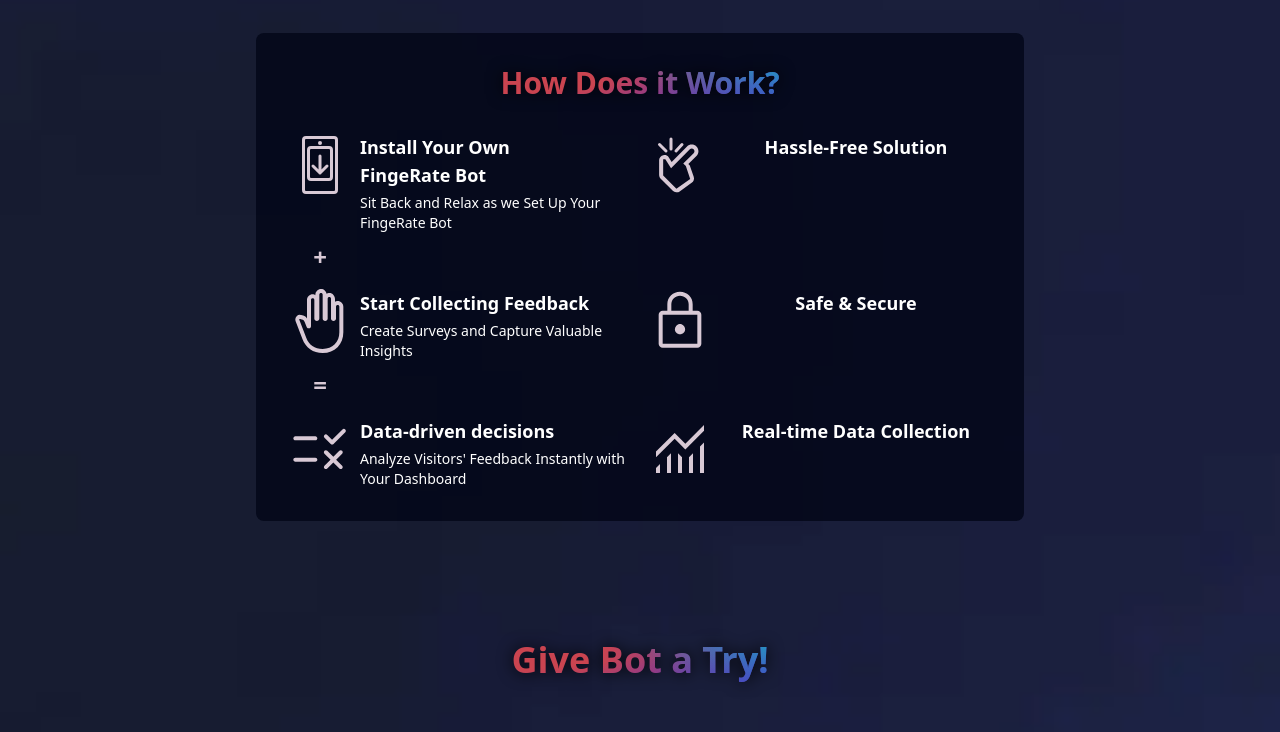
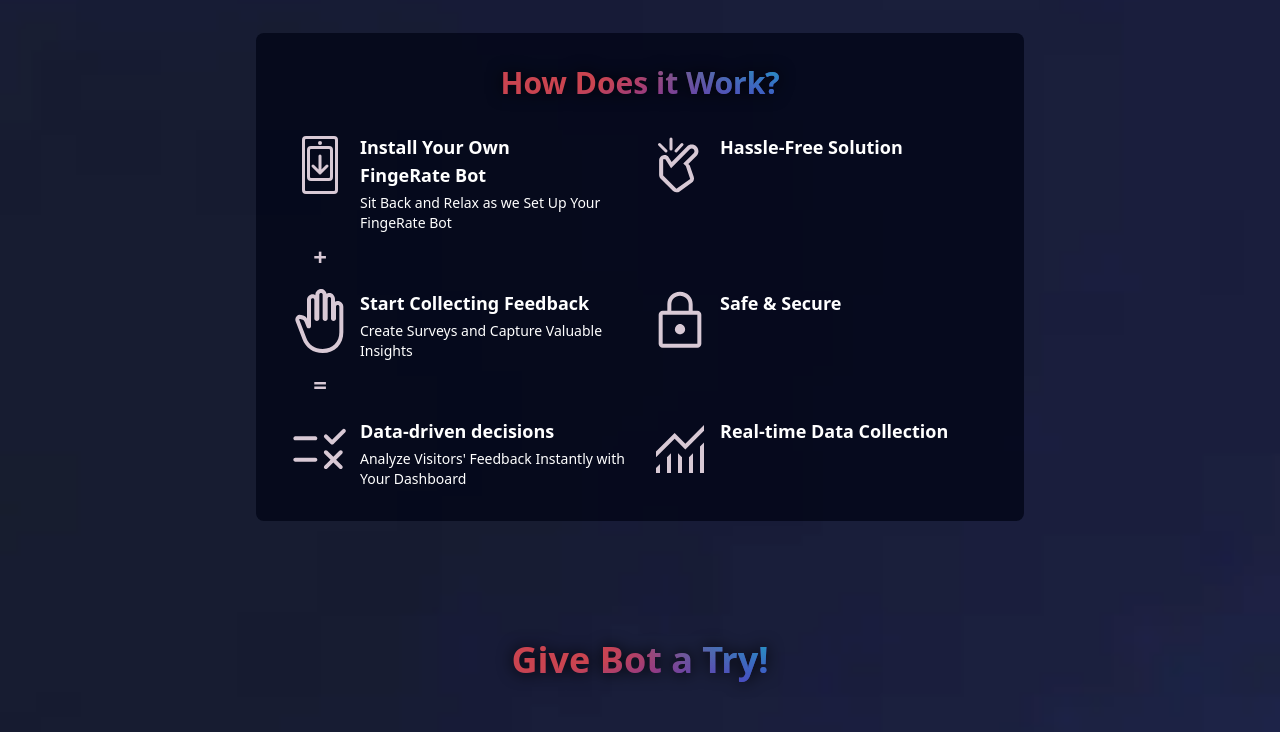
Before and after one commit to gg56-webdev/fr-homepage, an Astro site: page /bot in a window 1280 px wide. Shown: the part 1280-2012 px from the top of the page. Built offline with nearby package versions, Linux system fonts and the light colour scheme; Astro itself is replaced by a stand-in of ours; no server answers.

Commit message:
fix bot/How

```diff
--- a/src/components/bot/How.astro
+++ b/src/components/bot/How.astro
@@ -28,13 +28,13 @@
   <div class='mx-auto mb-8 w-fit'>
     <h2 class='brand-text text-center text-3xl font-bold drop-shadow-[0_0_8px_#000]'>How Does it Work?</h2>
   </div>
-  <div class='grid grid-cols-2  gap-4 [align-items:start;]'>
+  <div class='grid grid-cols-2 gap-4 [align-items:start;]'>
     {
       features.map(([h3, p, img, alt, symbol]) => (
-        <div class='grid gap-2 md:grid-cols-[auto_1fr] justify-items-center md:justify-items-normal'>
+        <div class='grid justify-items-center gap-2 md:grid-cols-[auto_1fr] md:justify-items-stretch'>
           <img loading='lazy' src={img.src} alt={alt} width={img.width} height={img.height} />
           <div class='text-center md:text-left'>
-            <h3 class='text-lg font-bold mb-1 [text-wrap:balance;] '>{h3}</h3>
+            <h3 class='mb-1 text-lg font-bold [text-wrap:balance;] '>{h3}</h3>
             {p && <p class='text-sm'>{p}</p>}
           </div>
           {symbol && <b class='text-cyberLilac text-center text-2xl'>{symbol}</b>}
```
